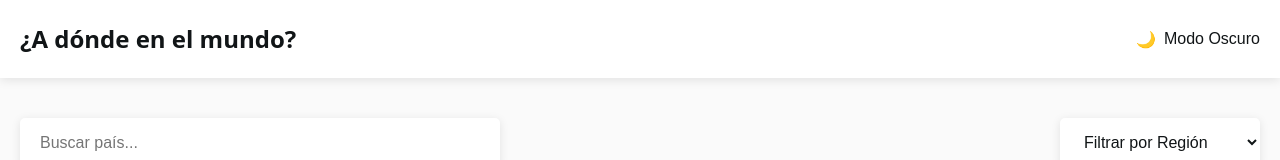
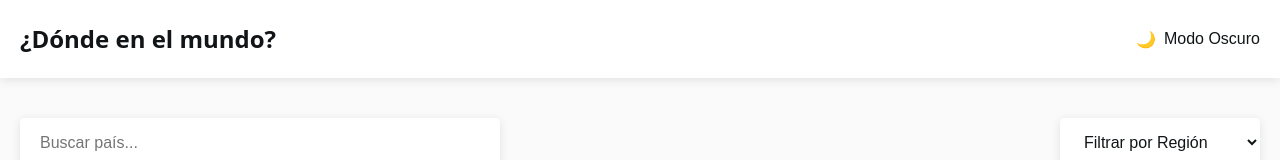
Before and after one commit to natl96/rest-countries-app, a plain HTML site: page index.html in a window 1280 px wide. Shown: the top 160 px of the page. Drawn offline with Linux system fonts and the light colour scheme.

Commit message:
Update index.html

```diff
--- a/index.html
+++ b/index.html
@@ -9,7 +9,7 @@
 <body>
     <header>
         <div class="container">
-            <h1>¿A dónde en el mundo?</h1>
+            <h1>¿Dónde en el mundo?</h1>
             <button id="theme-toggle" class="theme-btn">
                 <span id="theme-icon">🌙</span> Modo Oscuro
             </button>
@@ -17,7 +17,6 @@
     </header>
 
     <main class="container">
-        <!-- Controles -->
         <div class="controls">
             <input type="text" id="search-input" placeholder="Buscar país..." class="search-input">
 
@@ -31,10 +30,8 @@
             </select>
         </div>
 
-        <!-- Grid de países -->
         <div id="countries-grid" class="countries-grid"></div>
 
-        <!-- Vista de detalle -->
         <div id="detail-view" class="detail-view" style="display: none;">
             <button id="back-btn" class="back-btn">← Volver</button>
             <div class="detail-content" id="detail-content"></div>
```
